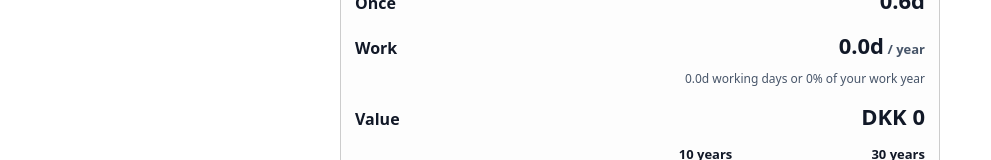
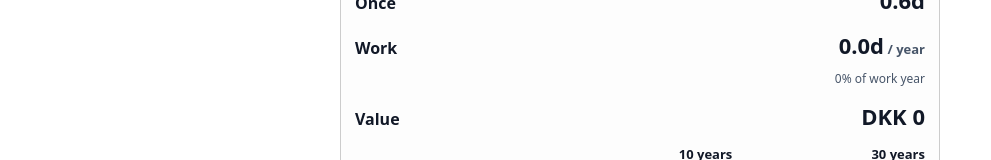
Before and after one commit to Gorm2303/firecasting-frontend, a React (Vite) app in the folder vite-react-frontend/: page /money-perspective in a window 1280 px wide. Shown: the part 462-622 px from the top of the page, without its empty margins (0-991 px from the left). Built offline with nearby package versions, Linux system fonts and the light colour scheme.

Commit message:
Perspectives: simplify Work context note
Show only % of work year (remove redundant work-days text).

```diff
--- a/vite-react-frontend/src/pages/MoneyPerspectivePage.tsx
+++ b/vite-react-frontend/src/pages/MoneyPerspectivePage.tsx
@@ -1570,11 +1570,9 @@ const MoneyPerspectivePage: React.FC = () => {
                   }}
                 >
                   <div>
-                    {formatHoursAsYmd(repetitiveWorkHoursPerYear ?? 0, 1, true)} working days
-                    {" "}or{" "}
                     {workThisYear1PctOfWorkYear == null
                       ? "—"
-                      : `${formatNumber(workThisYear1PctOfWorkYear, 0)}%`} of your work year
+                      : `${formatNumber(workThisYear1PctOfWorkYear, 0)}% of work year`}
                   </div>
                 </div>
               )}
```
